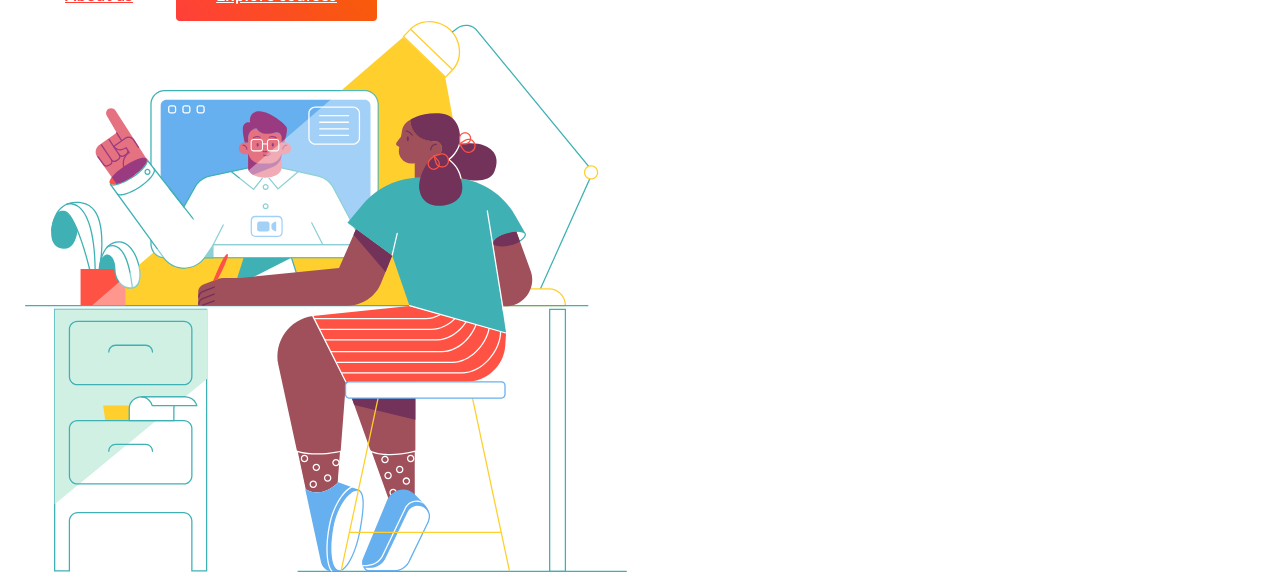
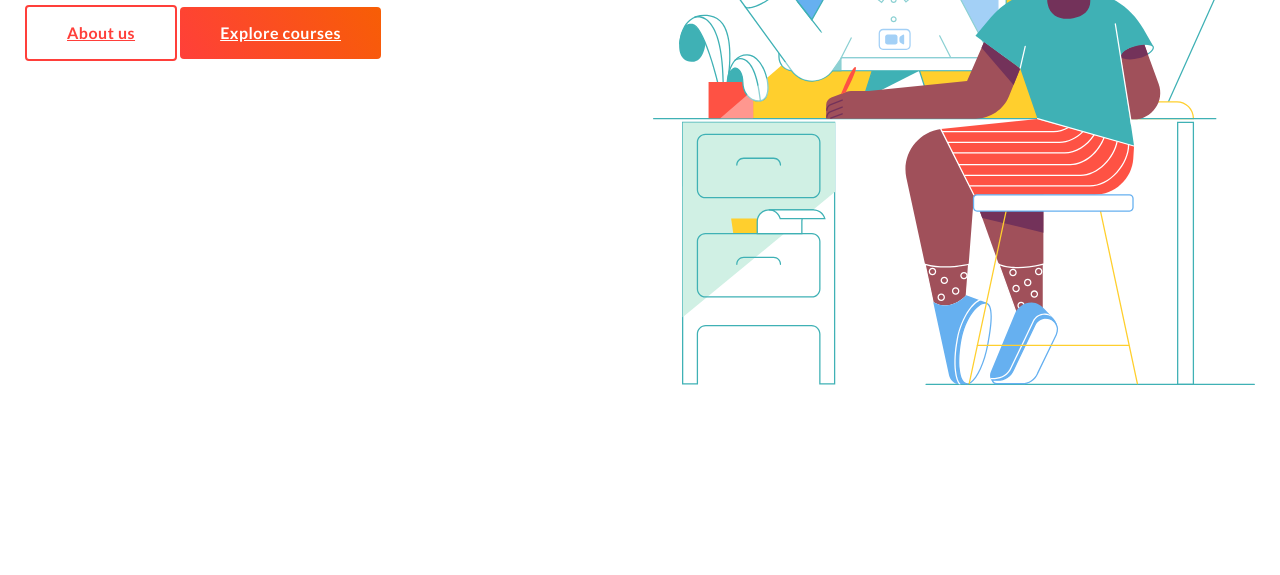
Before and after one commit to tmprl/create-x-landing, a website: page index.html in a window 1280 px wide. Shown: the part 264-839 px from the top of the page. After the commit the page ends 800 px from the top, so only its background shows below. Drawn offline with nearby package versions, Linux system fonts and the light colour scheme.

Commit message:
style: update header main, and header content, add display flex

```diff
--- a/style.css
+++ b/style.css
@@ -47,7 +47,7 @@ html, body {
 .button--empty {
     background-image: none;
     color: var(--accent-color);
-    border: 2px solid var(--transition)
+    border: 2px solid var(--accent-color)
 }
 
 
@@ -159,3 +159,27 @@ html, body {
 }
 
 /*          header-body          */
+
+
+.header__body-inner {
+}
+.header__main {
+    display: flex;
+    justify-content: space-between;
+}
+.header__content {
+    margin-right: 30px;
+}
+.header__play {
+}
+.header__title {
+}
+.header__body-buttons {
+}
+.header__body-btn {
+}
+
+.header__img {
+}
+.header__row {
+}
```
